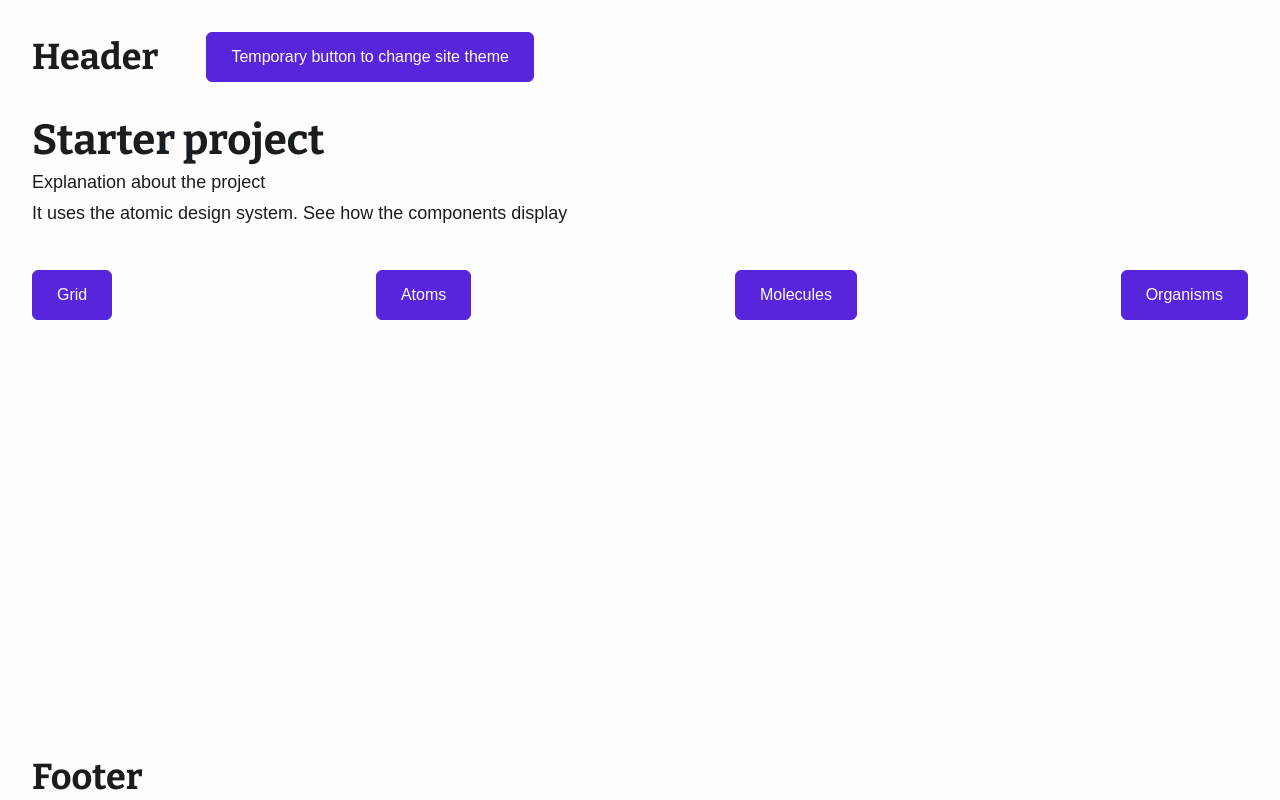
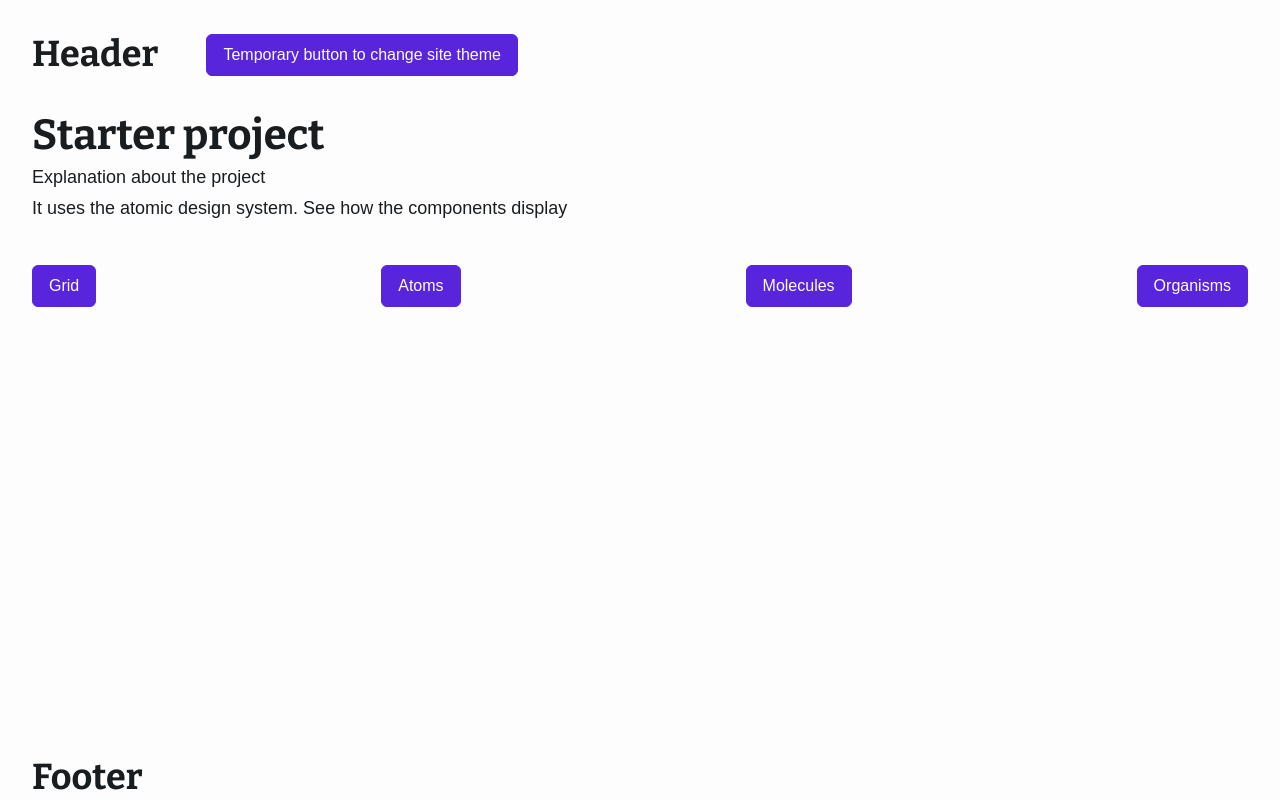
Before and after one commit to marboqmar/starter, a React (Vite) app: page / in a window 1280 px wide. Built offline with nearby package versions, Linux system fonts and the light colour scheme; a web font is replaced by a local one.

Commit message:
Created inset spacing tokens and applied them

```diff
--- a/src/css/global/variables.css
+++ b/src/css/global/variables.css
@@ -51,17 +51,20 @@
   --spacing-surface-padding: var(
     --spacing-md
   ); /* Spacing between a surface's edge and its content */
+  --spacing-inset: var(--spacing-0-375) var(--spacing-0-75); /* Spacing between border and content */
+  --spacing-inset-sm: var(--spacing-0-25) var(--spacing-0-5);
+  --spacing-inset-lg: var(--spacing-0-5) var(--spacing-1);
 
   /* Control */
-  --control-spacing-padding: var(--spacing-0-5);
+  --control-spacing-padding: var(--spacing-inset);
   --control-spacing-text: var(--spacing-0-5);
 
   /* --- COMPONENT TOKENS --- */
   /* ATOMS */
   /* Button */
-  --button-spacing-padding-sm: var(--spacing-0-25) var(--spacing-0-5);
-  --button-spacing-padding: var(--spacing-0-5) var(--spacing-1);
-  --button-spacing-padding-lg: var(--spacing-0-75) var(--spacing-1-5);
+  --button-spacing-padding: var(--spacing-inset);
+  --button-spacing-padding-sm: var(--spacing-inset-sm);
+  --button-spacing-padding-lg: var(--spacing-inset-lg);
   --button-spacing-icon-gap: var(--spacing-0-375);
 
   /* Code */
@@ -122,6 +125,10 @@
   /* Search box */
   --search-box-button-padding: var(--spacing-0-25);
 
+  /* Status message */
+  --status-message-spacing-padding: var(--spacing-inset);
+  --status-message-inline-gap: var(--spacing-inline-icon-gap); /* Gap between icon and text */
+
   /* ==========================================================================
     2. SIZE (width and height)
     ========================================================================== */
@@ -181,6 +188,9 @@
   /* Search box */
   --search-box-border: var(--border-primary);
 
+  /* Status message */
+  --status-message-border: var(--border-primary);
+
   /* ==========================================================================
     4. BORDER RADIUS
     ========================================================================== */
@@ -230,6 +240,9 @@
   /* Search box */
   --search-box-radius: var(--radius-main);
 
+  /* Status message */
+  --status-message-radius: var(--radius-main);
+
   /* ==========================================================================
     5. Z-INDEX
     ========================================================================== */
@@ -255,11 +268,10 @@
     --spacing-lg: 2.5rem; /* 40px */
     --spacing-xl: 4rem; /* 64px */
 
-    /* COMPONENT TOKENS */
-    /* Button */
-    --button-spacing-padding-sm: var(--spacing-0-5) var(--spacing-1);
-    --button-spacing-padding: var(--spacing-0-75) var(--spacing-1-5);
-    --button-spacing-padding-lg: var(--spacing-1) var(--spacing-2);
+    /* General */
+    --spacing-inset: var(--spacing-0-5) var(--spacing-1);
+    --spacing-inset-sm: var(--spacing-0-375) var(--spacing-0-5);
+    --spacing-inset-lg: var(--spacing-0-75) var(--spacing-1-5);
   }
 }
 
```
